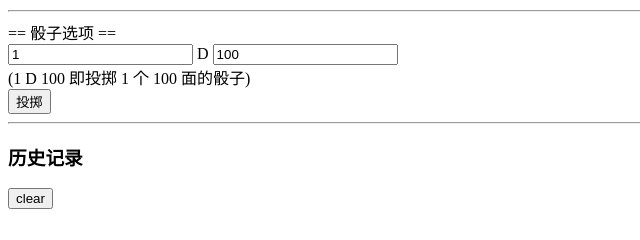
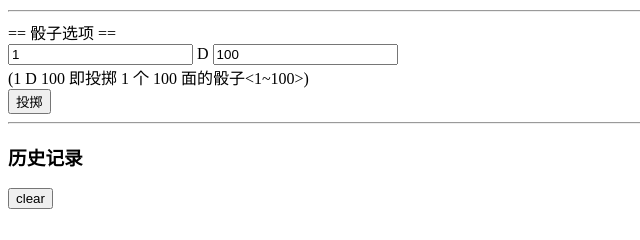
Before and after one commit to johnpoint/TRPG-tools, a plain HTML site: page dice.html in a window 1280 px wide. Shown: the part 122-362 px from the top of the page, 0-640 px from the left. Drawn offline with nearby package versions, Linux system fonts and the light colour scheme.

Commit message:
添加骰子范围

```diff
--- a/dice.html
+++ b/dice.html
@@ -16,7 +16,7 @@
     <hr />
     <label>== 骰子选项 ==</label><br />
     <input placeholder="1" v-model="num"> D <input id="MaxNum" placeholder="100"
-        v-model="maxnum"><br /><label>({{ num }} D {{ maxnum }} 即投掷 {{ num }} 个 {{ maxnum }} 面的骰子)</label><br />
+        v-model="maxnum"><br /><label>({{ num }} D {{ maxnum }} 即投掷 {{ num }} 个 {{ maxnum }} 面的骰子<{{ num }}~{{ num*maxnum }}>)</label><br />
     <button @click="getNewNum()">投掷</button>
     <hr />
     <h3>历史记录</h3><button @click="clearLog()">clear</button>
```
